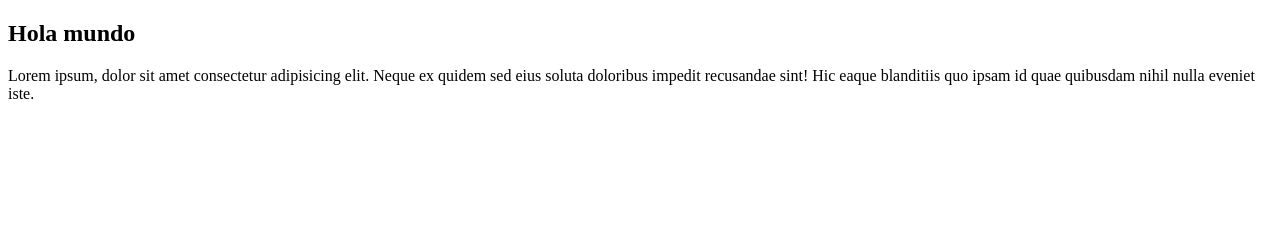
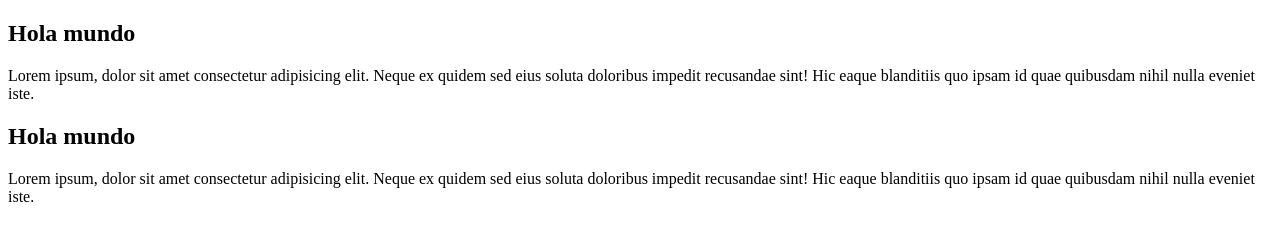
Before and after one commit to JuanJo9905/practicando_git, a plain HTML site: page index.html in a window 1280 px wide. Drawn offline with Linux system fonts and the light colour scheme.

Commit message:
Se agrega una nueva seccion en index

```diff
--- a/index.html
+++ b/index.html
@@ -15,6 +15,13 @@
         </article>
     </div>
 
+    <div>
+        <article>
+            <h1>Hola mundo</h1>
+            <p>Lorem ipsum, dolor sit amet consectetur adipisicing elit. Neque ex quidem sed eius soluta doloribus impedit recusandae sint!
+         Hic eaque blanditiis quo ipsam id quae quibusdam nihil nulla eveniet iste.</p>
+        </article>
+    </div>
 
 
 </body>
```
